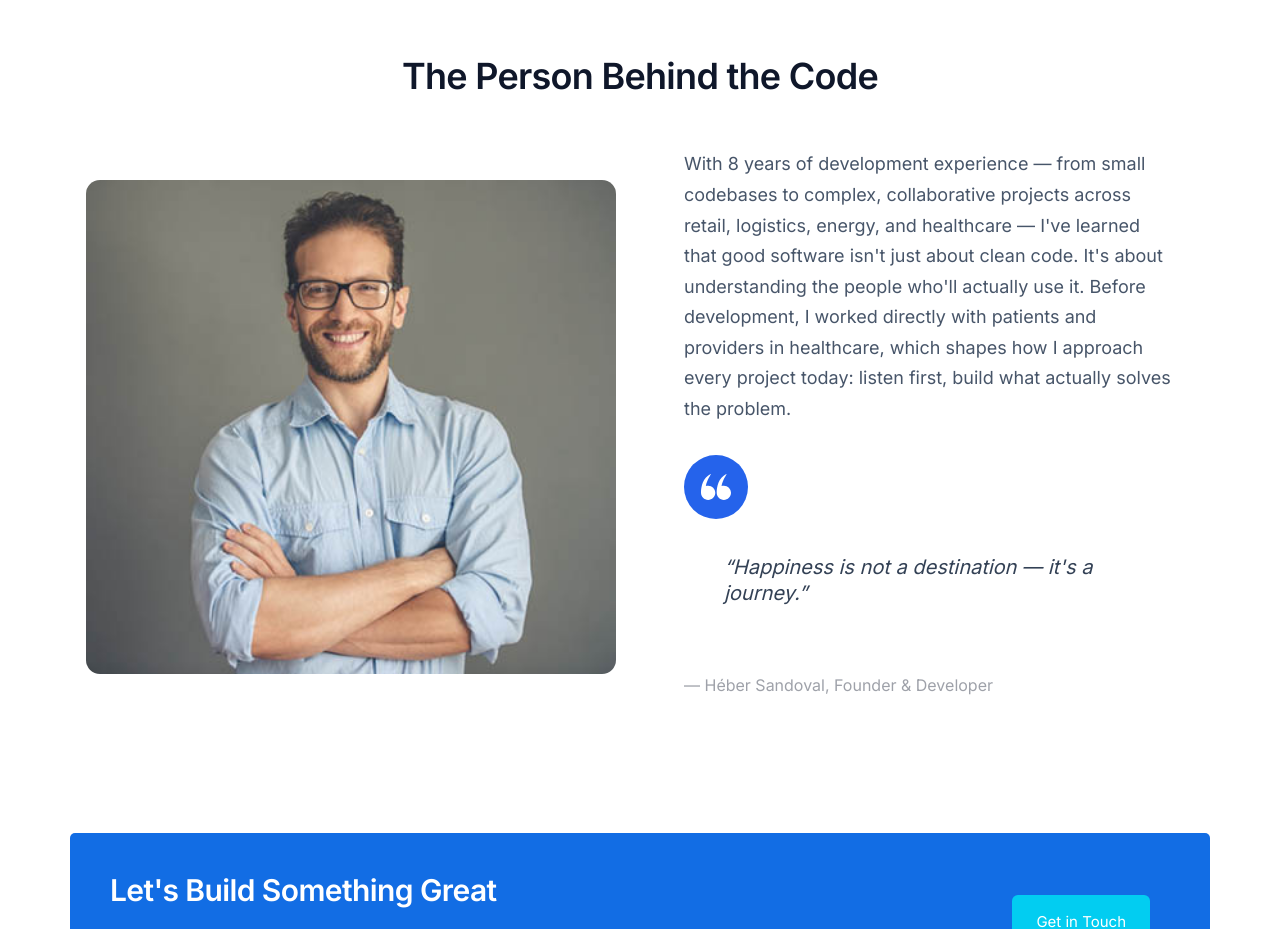
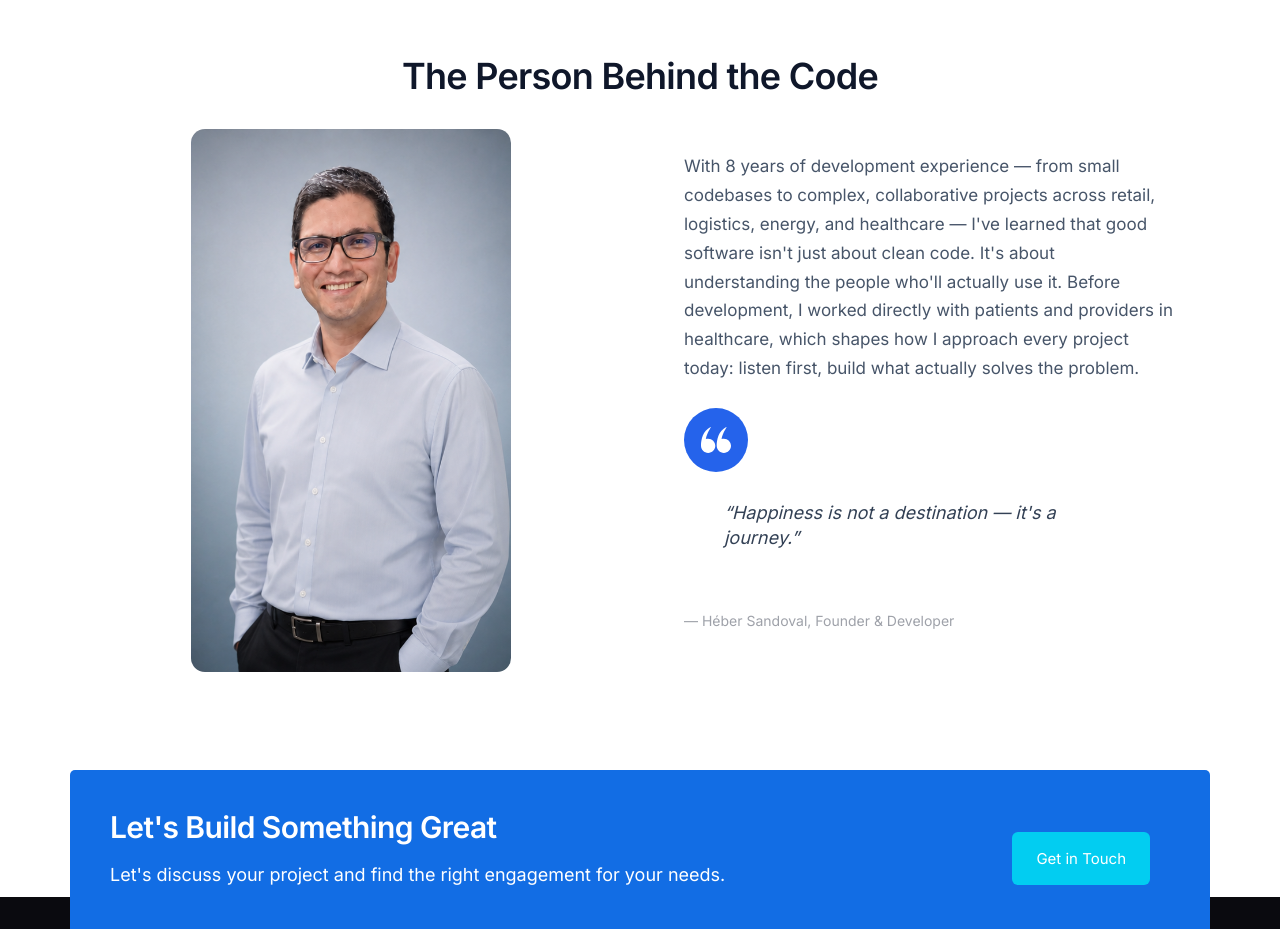
Before and after one commit to hebersandoval/eclipse, an Eleventy site: page src/index.njk in a window 1280 px wide. Shown: the part 4360-5289 px from the top of the page. Built offline with nearby package versions, Linux system fonts and the light colour scheme; Eleventy itself is replaced by a stand-in of ours; files that its build step writes are made by us from their sources.

Commit message:
Added new image to about section and changes name of partials.

```diff
--- a/assets/css/blocks/about.css
+++ b/assets/css/blocks/about.css
@@ -7,6 +7,9 @@
 
 .about__image img {
     width: 100%;
+    max-width: 280px;
+    margin: 0 auto;
+    display: block;
     border-radius: var(--radius-lg);
 }
 
@@ -14,23 +17,32 @@
     padding: 2rem;
 }
 
+.about__content > p:first-of-type {
+    font-size: 1.7rem;
+    line-height: 1.7;
+}
+
 .about__tagline {
     display: flex;
     flex-wrap: wrap;
     align-items: flex-start;
-    gap: 1.5rem;
-    margin: 3rem 0;
+    gap: 1rem;
+    margin: 2.5rem 0;
 }
 
 .about__attribution {
     color: var(--color-headings);
     opacity: 0.4;
-    font-size: 2rem;
+    font-size: 1.5rem;
     font-style: normal;
 }
 
 @media screen and (min-width: 1024px) {
+    .about__image img {
+        max-width: 320px;
+    }
+
     .about__attribution {
-        font-size: 1.6rem;
+        font-size: 1.4rem;
     }
 }
--- a/assets/css/blocks/quote.css
+++ b/assets/css/blocks/quote.css
@@ -1,10 +1,10 @@
 /* ===== QUOTE ===== */
 
 .quote {
-    font-size: 3rem;
+    font-size: 2rem;
     font-style: italic;
     color: var(--color-body-darker);
-    line-height: 1.3;
+    line-height: 1.4;
 }
 
 .quote__text::before {
@@ -36,7 +36,7 @@
 
 @media screen and (min-width: 1024px) {
     .quote {
-        font-size: 2rem;
+        font-size: 1.8rem;
     }
 
     .quote__author {
--- a/src/_templates/components/testimonials.njk
+++ b/src/_templates/components/about.njk
@@ -6,7 +6,7 @@
 
     <div class="grid grid--1x2 about">
         <div class="about__image">
-            <img src="/assets/images/testimonial.jpg" alt="Héber Sandoval, Founder & Developer" loading="lazy">
+            <img src="/assets/images/about.png" alt="Héber Sandoval, Founder & Developer" loading="lazy">
         </div>
 
         <div class="about__content">
--- a/src/index.njk
+++ b/src/index.njk
@@ -19,7 +19,7 @@ description: "Custom software and web development consulting for small-to-medium
 {% include "components/showcase.njk" %}
 
 {# Testimonials #}
-{% include "components/testimonials.njk" %}
+{% include "components/about.njk" %}
 
 {# Callout #}
 {% include "components/callout.njk" %}
```
Also changed, not shown: memory-bank/progress.md (+4 -0 lines), assets/images/about.png (added), assets/images/testimonial.jpg (deleted).
